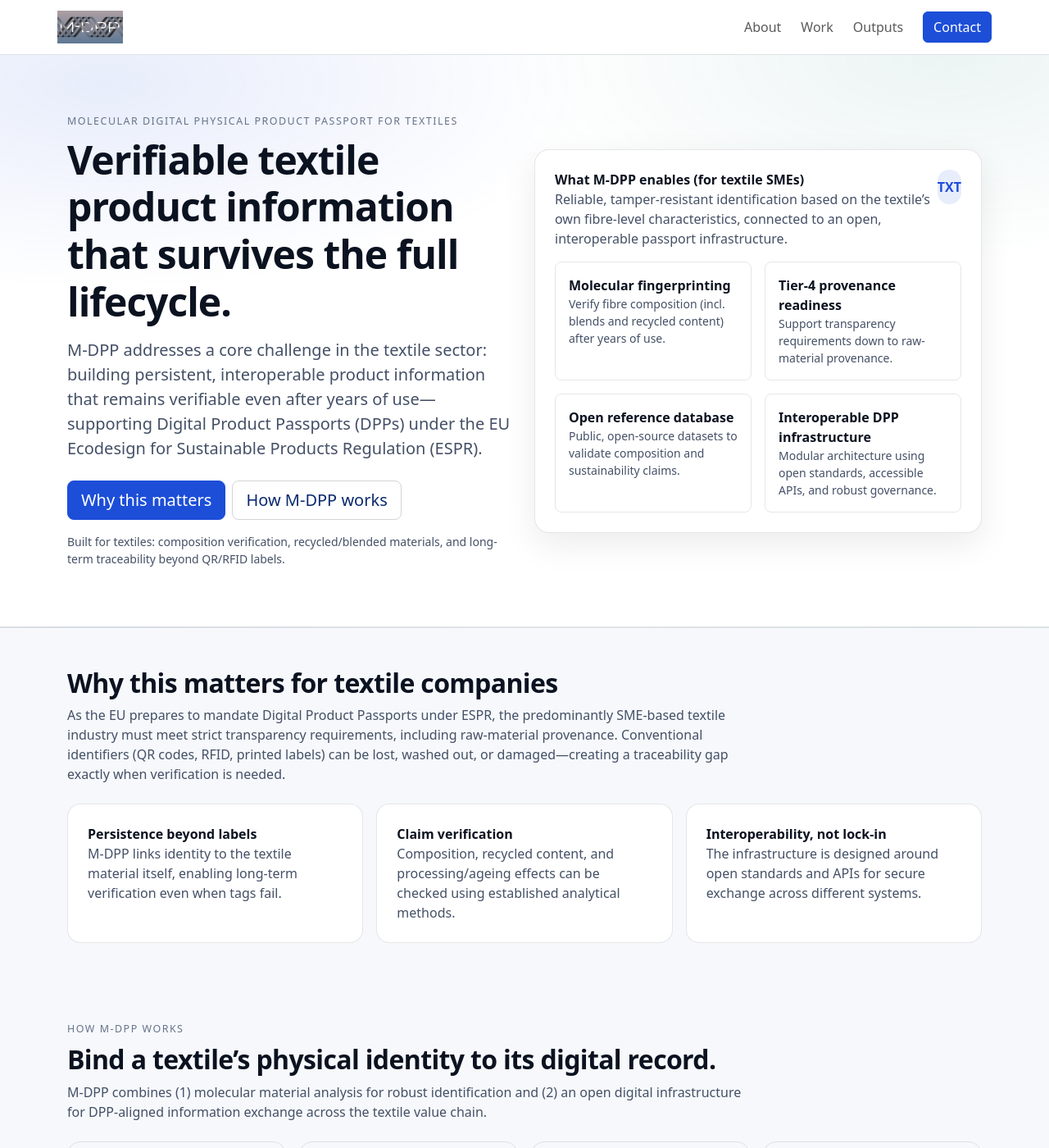
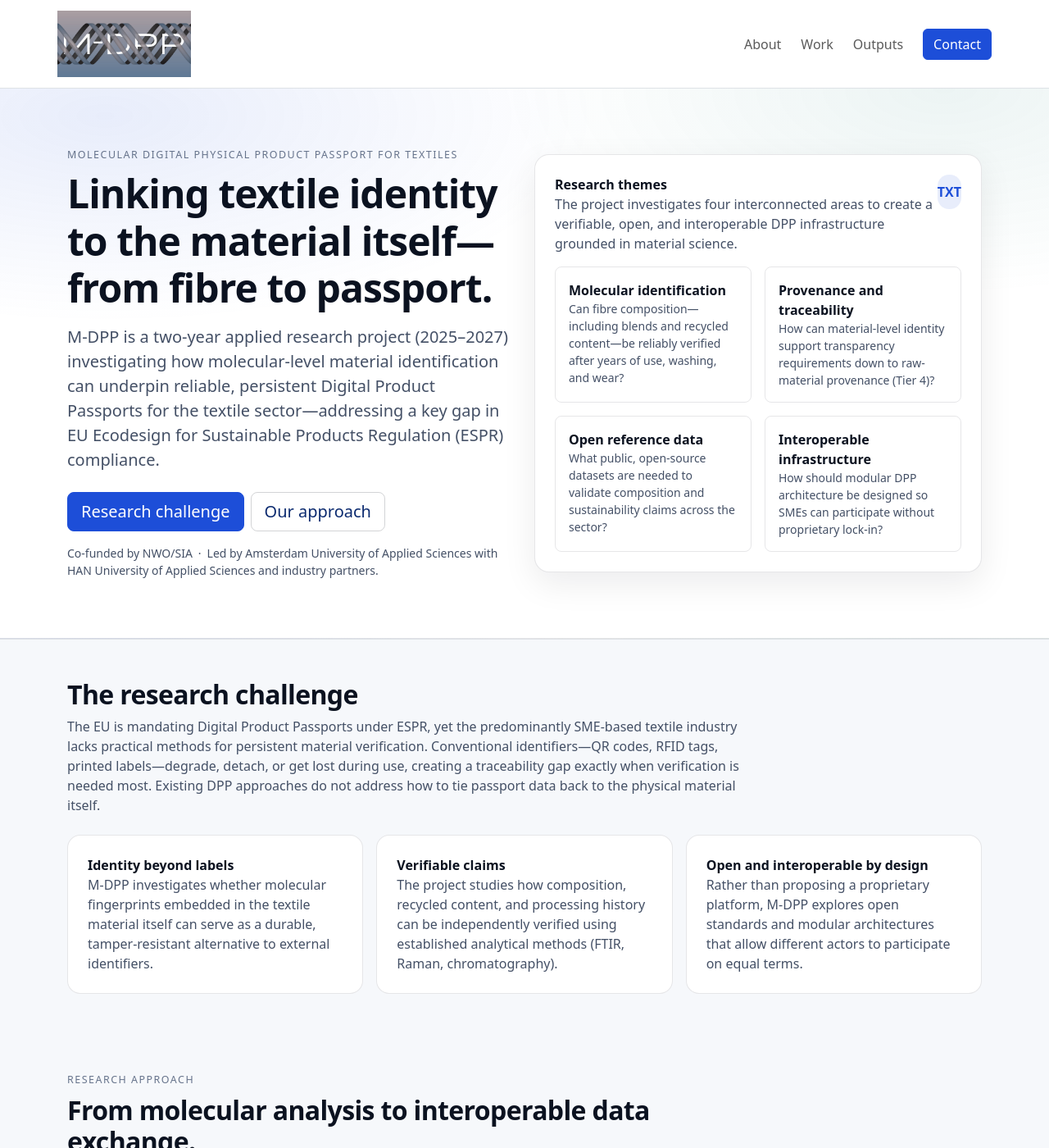
Before and after one commit to MDPP-ops/website, a Jekyll site: the page built from index.md, in a window 1280 px wide and 1400 px high. Shown: the whole window at 82% size. Built offline with Jekyll 4.4.1, drawn with Linux system fonts in a browser that asks for light colours; some of the changed text lies outside the part shown.

Commit message:
Resaerch

```diff
--- a/assets/css/site.css
+++ b/assets/css/site.css
@@ -32,14 +32,14 @@ body{
 
 /* Header logo */
 .header-logo{
-  height: 40px;
-  width: auto;
+  width: 20%;
+  min-width: 100px;
+  height: auto;
 }
 
-/* Footer */
+/* Footer consortium strip */
 .footer-consortium-img{
-  max-width: 100%;
-  width: 700px;
+  width: 80%;
   height: auto;
 }
 
--- a/index.md
+++ b/index.md
@@ -4,7 +4,7 @@ title: Home
 permalink: /
 ---
 
-<!-- HERO (TEXTILES EXPLICIT) -->
+<!-- HERO -->
 <section class="hero py-5">
   <div class="container py-4">
     <div class="row align-items-center g-4">
@@ -15,22 +15,24 @@ permalink: /
         </div>
 
         <h1 class="display-5 fw-bold mb-3">
-          Verifiable textile product information that survives the full lifecycle.
+          Linking textile identity to the material itself&mdash;from fibre to passport.
         </h1>
 
         <p class="lead mb-4">
-          M-DPP addresses a core challenge in the textile sector: building persistent, interoperable product
-          information that remains verifiable even after years of use—supporting Digital Product Passports (DPPs)
-          under the EU Ecodesign for Sustainable Products Regulation (ESPR).
+          M-DPP is a two-year applied research project (2025&ndash;2027) investigating how molecular-level
+          material identification can underpin reliable, persistent Digital Product Passports for the
+          textile sector&mdash;addressing a key gap in EU Ecodesign for Sustainable Products Regulation (ESPR)
+          compliance.
         </p>
 
         <div class="d-flex gap-2 flex-wrap">
-          <a href="#why" class="btn btn-primary btn-lg">Why this matters</a>
-          <a href="#how" class="btn btn-outline-secondary btn-lg">How M-DPP works</a>
+          <a href="#why" class="btn btn-primary btn-lg">Research challenge</a>
+          <a href="#how" class="btn btn-outline-secondary btn-lg">Our approach</a>
         </div>
 
         <div class="text-secondary small mt-3">
-          Built for textiles: composition verification, recycled/blended materials, and long-term traceability beyond QR/RFID labels.
+          Co-funded by NWO/SIA&ensp;&middot;&ensp;Led by Amsterdam University of Applied Sciences
+          with HAN University of Applied Sciences and industry partners.
         </div>
       </div>
 
@@ -38,10 +40,10 @@ permalink: /
         <div class="soft-card p-4">
           <div class="d-flex justify-content-between align-items-start mb-3">
             <div>
-              <div class="fw-semibold">What M-DPP enables (for textile SMEs)</div>
+              <div class="fw-semibold">Research themes</div>
               <div class="text-secondary">
-                Reliable, tamper-resistant identification based on the textile’s own fibre-level characteristics,
-                connected to an open, interoperable passport infrastructure.
+                The project investigates four interconnected areas to create a verifiable,
+                open, and interoperable DPP infrastructure grounded in material science.
               </div>
             </div>
             <div class="icon-badge">TXT</div>
@@ -50,36 +52,40 @@ permalink: /
           <div class="row g-3">
             <div class="col-12 col-md-6">
               <div class="p-3 border rounded-3 h-100">
-                <div class="fw-semibold">Molecular fingerprinting</div>
+                <div class="fw-semibold">Molecular identification</div>
                 <div class="text-secondary small">
-                  Verify fibre composition (incl. blends and recycled content) after years of use.
+                  Can fibre composition&mdash;including blends and recycled content&mdash;be reliably
+                  verified after years of use, washing, and wear?
                 </div>
               </div>
             </div>
 
             <div class="col-12 col-md-6">
               <div class="p-3 border rounded-3 h-100">
-                <div class="fw-semibold">Tier-4 provenance readiness</div>
+                <div class="fw-semibold">Provenance and traceability</div>
                 <div class="text-secondary small">
-                  Support transparency requirements down to raw-material provenance.
+                  How can material-level identity support transparency requirements
+                  down to raw-material provenance (Tier 4)?
                 </div>
               </div>
             </div>
 
             <div class="col-12 col-md-6">
               <div class="p-3 border rounded-3 h-100">
-                <div class="fw-semibold">Open reference database</div>
+                <div class="fw-semibold">Open reference data</div>
                 <div class="text-secondary small">
-                  Public, open-source datasets to validate composition and sustainability claims.
+                  What public, open-source datasets are needed to validate
+                  composition and sustainability claims across the sector?
                 </div>
               </div>
             </div>
 
             <div class="col-12 col-md-6">
               <div class="p-3 border rounded-3 h-100">
-                <div class="fw-semibold">Interoperable DPP infrastructure</div>
+                <div class="fw-semibold">Interoperable infrastructure</div>
                 <div class="text-secondary small">
-                  Modular architecture using open standards, accessible APIs, and robust governance.
+                  How should modular DPP architecture be designed so SMEs can
+                  participate without proprietary lock-in?
                 </div>
               </div>
             </div>
@@ -92,17 +98,19 @@ permalink: /
   </div>
 </section>
 
-<!-- WHY (ESPR + SME REALITY) -->
+<!-- WHY (RESEARCH GAP) -->
 <section id="why" class="py-5 bg-light border-top">
   <div class="container">
 
     <div class="row mb-4">
       <div class="col-lg-9">
-        <h2 class="fw-bold">Why this matters for textile companies</h2>
+        <h2 class="fw-bold">The research challenge</h2>
         <p class="text-secondary mb-0">
-          As the EU prepares to mandate Digital Product Passports under ESPR, the predominantly SME-based textile industry
-          must meet strict transparency requirements, including raw-material provenance. Conventional identifiers
-          (QR codes, RFID, printed labels) can be lost, washed out, or damaged—creating a traceability gap exactly when verification is needed.
+          The EU is mandating Digital Product Passports under ESPR, yet the predominantly SME-based textile
+          industry lacks practical methods for persistent material verification. Conventional identifiers&mdash;QR
+          codes, RFID tags, printed labels&mdash;degrade, detach, or get lost during use, creating a traceability
+          gap exactly when verification is needed most. Existing DPP approaches do not address how to tie
+          passport data back to the physical material itself.
         </p>
       </div>
     </div>
@@ -110,27 +118,30 @@ permalink: /
     <div class="row g-3">
       <div class="col-md-6 col-lg-4">
         <div class="bg-white border rounded-4 p-4 h-100">
-          <div class="fw-semibold">Persistence beyond labels</div>
+          <div class="fw-semibold">Identity beyond labels</div>
           <p class="text-secondary mb-0">
-            M-DPP links identity to the textile material itself, enabling long-term verification even when tags fail.
+            M-DPP investigates whether molecular fingerprints embedded in the textile material
+            itself can serve as a durable, tamper-resistant alternative to external identifiers.
           </p>
         </div>
       </div>
 
       <div class="col-md-6 col-lg-4">
         <div class="bg-white border rounded-4 p-4 h-100">
-          <div class="fw-semibold">Claim verification</div>
+          <div class="fw-semibold">Verifiable claims</div>
           <p class="text-secondary mb-0">
-            Composition, recycled content, and processing/ageing effects can be checked using established analytical methods.
+            The project studies how composition, recycled content, and processing history can be
+            independently verified using established analytical methods (FTIR, Raman, chromatography).
           </p>
         </div>
       </div>
 
       <div class="col-md-6 col-lg-4">
         <div class="bg-white border rounded-4 p-4 h-100">
-          <div class="fw-semibold">Interoperability, not lock-in</div>
+          <div class="fw-semibold">Open and interoperable by design</div>
           <p class="text-secondary mb-0">
-            The infrastructure is designed around open standards and APIs for secure exchange across different systems.
+            Rather than proposing a proprietary platform, M-DPP explores open standards and
+            modular architectures that allow different actors to participate on equal terms.
           </p>
         </div>
       </div>
@@ -139,17 +150,18 @@ permalink: /
   </div>
 </section>
 
-<!-- HOW IT WORKS -->
+<!-- RESEARCH APPROACH -->
 <section id="how" class="py-5">
   <div class="container">
 
     <div class="row mb-4">
       <div class="col-lg-9">
-        <div class="section-kicker mb-2">How M-DPP works</div>
-        <h2 class="fw-bold">Bind a textile’s physical identity to its digital record.</h2>
+        <div class="section-kicker mb-2">Research approach</div>
+        <h2 class="fw-bold">From molecular analysis to interoperable data exchange.</h2>
         <p class="text-secondary mb-0">
-          M-DPP combines (1) molecular material analysis for robust identification and (2) an open digital infrastructure
-          for DPP-aligned information exchange across the textile value chain.
+          The project follows a design-science methodology, combining material science with information
+          systems research. Knowledge is generated by building, testing, and evaluating working prototypes
+          in realistic contexts with real companies.
         </p>
       </div>
     </div>
@@ -157,20 +169,22 @@ permalink: /
     <div class="row g-3">
       <div class="col-md-6 col-lg-3">
         <div class="border rounded-4 p-4 h-100">
-          <div class="fw-semibold">1. Measure</div>
+          <div class="fw-semibold">1. Characterise</div>
           <div class="text-secondary">
-            Generate a molecular “fingerprint” using established methods such as FTIR, Raman spectroscopy,
-            chromatography, and model-assisted image analysis.
+            Develop and refine molecular fingerprinting methods (FTIR, Raman spectroscopy,
+            chromatography, model-assisted image analysis) to identify fibre composition in
+            textiles&mdash;including blends, recycled content, and aged materials.
           </div>
         </div>
       </div>
 
       <div class="col-md-6 col-lg-3">
         <div class="border rounded-4 p-4 h-100">
-          <div class="fw-semibold">2. Verify</div>
+          <div class="fw-semibold">2. Validate</div>
           <div class="text-secondary">
-            Validate fibre composition (natural fibres, recycled and blended materials), detect recycled content,
-            and assess processing or ageing effects over time.
+            Test whether molecular signatures remain reliable after real-world use:
+            washing, wearing, ageing, and processing. Assess the limits and confidence
+            levels of each analytical method.
           </div>
         </div>
       </div>
@@ -179,18 +193,20 @@ permalink: /
         <div class="border rounded-4 p-4 h-100">
           <div class="fw-semibold">3. Publish</div>
           <div class="text-secondary">
-            Feed datasets into a publicly accessible open-source reference database, supporting validation of claims
-            and alignment with EU textiles strategy and related frameworks.
+            Build an open-source reference database of textile molecular profiles,
+            enabling independent validation of composition and sustainability claims
+            across the sector.
           </div>
         </div>
       </div>
 
       <div class="col-md-6 col-lg-3">
         <div class="border rounded-4 p-4 h-100">
-          <div class="fw-semibold">4. Exchange</div>
+          <div class="fw-semibold">4. Integrate</div>
           <div class="text-secondary">
-            Use a modular, ESPR-aligned architecture based on open standards, accessible APIs, and data governance—
-            designed to integrate with future European data spaces and automate essential reporting tasks (e.g., EPR).
+            Design and prototype a modular, ESPR-aligned DPP architecture using open standards
+            and accessible APIs&mdash;exploring how it can connect to European data spaces
+            and support reporting obligations (e.g., EPR).
           </div>
         </div>
       </div>
@@ -199,18 +215,19 @@ permalink: /
   </div>
 </section>
 
-<!-- VALIDATION + CO-DESIGN -->
+<!-- RESEARCH DESIGN -->
 <section class="py-5 bg-white border-top border-bottom">
   <div class="container">
 
     <div class="row mb-4">
       <div class="col-lg-9">
-        <div class="section-kicker mb-2">Validation in practice</div>
-        <h2 class="fw-bold">Designed with industry, tested in real settings.</h2>
+        <div class="section-kicker mb-2">Research design</div>
+        <h2 class="fw-bold">Co-designed with industry, validated in living labs.</h2>
         <p class="text-secondary mb-0">
-          M-DPP is validated with Dutch fashion and interior textile partners, including byBorre, and expanded with Knitwear Lab
-          and New Order of Fashion (NOoF). A citizen-science component studies how people interact with DPP information in everyday contexts,
-          including digital literacy, trust, and behavioural aspects.
+          M-DPP follows a participatory approach: prototypes are developed and tested together with
+          Dutch textile partners including byBorre, Knitwear Lab, and New Order of Fashion (NOoF).
+          A citizen-science component investigates how people interact with DPP information in everyday
+          contexts&mdash;examining digital literacy, trust, and behavioural factors.
         </p>
       </div>
     </div>
@@ -218,30 +235,32 @@ permalink: /
     <div class="row g-3">
       <div class="col-md-6 col-lg-4">
         <div class="soft-card p-4 h-100">
-          <div class="fw-semibold">Co-design + Living Labs</div>
+          <div class="fw-semibold">Living labs and co-design</div>
           <div class="text-secondary mt-2">
-            Iterative co-design through Industry Living Labs and sector consultations to ensure the system fits producers,
-            recyclers, policymakers, and end-users.
+            Iterative development through Industry Living Labs and sector consultations,
+            involving producers, recyclers, policymakers, and end-users in the design process.
           </div>
         </div>
       </div>
 
       <div class="col-md-6 col-lg-4">
         <div class="soft-card p-4 h-100">
-          <div class="fw-semibold">Multi-stakeholder consortium</div>
+          <div class="fw-semibold">Consortium</div>
           <div class="text-secondary mt-2">
-            Led by Amsterdam University of Applied Sciences (Fashion Research & Technology and Responsible IT),
-            with HAN University of Applied Sciences (Biobased Innovations) and partners including Candour.Digital and DCTV.
+            Led by Amsterdam University of Applied Sciences (Fashion Research &amp; Technology
+            and Responsible IT), with HAN University of Applied Sciences (Biobased Innovations)
+            and partners including Candour.Digital and DCTV.
           </div>
         </div>
       </div>
 
       <div class="col-md-6 col-lg-4">
         <div class="soft-card p-4 h-100">
-          <div class="fw-semibold">Impact focus</div>
+          <div class="fw-semibold">Expected contributions</div>
           <div class="text-secondary mt-2">
-            Robust defence against greenwashing, stronger circular business models and next-generation recycling,
-            and an open foundation for DPP applications in textiles and textile-dependent sectors.
+            Evidence-based methods to counter greenwashing, new knowledge on molecular
+            identification for circular textiles, and an open foundation for DPP
+            infrastructure accessible to SMEs.
           </div>
         </div>
       </div>
@@ -255,14 +274,15 @@ permalink: /
   <div class="container">
     <div class="row align-items-center g-3">
       <div class="col-lg-8">
-        <h2 class="fw-bold mb-2">Are you a textile SME preparing for DPP requirements?</h2>
+        <h2 class="fw-bold mb-2">Interested in collaborating?</h2>
         <p class="text-secondary mb-0">
-          We can help you understand what evidence is needed, how material verification can work in practice,
-          and how to structure information for interoperable DPP systems.
+          We welcome research partners, industry collaborators, and policymakers who want to
+          contribute to or follow the project. Whether you are a textile SME, a research group,
+          or a standards body&mdash;we would like to hear from you.
         </p>
       </div>
       <div class="col-lg-4 text-lg-end">
-        <a href="{{ '/contact' | relative_url }}" class="btn btn-primary btn-lg">Contact</a>
+        <a href="{{ '/contact' | relative_url }}" class="btn btn-primary btn-lg">Get in touch</a>
       </div>
     </div>
   </div>
--- a/work.md
+++ b/work.md
@@ -4,10 +4,30 @@ title: Work
 permalink: /work/
 ---
 
-# Work
+# Work packages
 
-## Workstreams
-1. Requirements and stakeholder alignment
-2. Data model and identifiers (materials → components → product)
-3. Technical architecture (capture, storage, exchange)
-4. Pilots and evaluation (what breaks, what scales)
+M-DPP is organised into four interconnected work packages that run across the project's two-year timeline (2025–2027).
+
+---
+
+## WP 1 — Requirements and stakeholder alignment
+
+Map the regulatory, technical, and organisational requirements for molecular-level DPPs in the textile sector. This work package brings together SMEs, recyclers, policymakers, and standards bodies to establish shared definitions, use cases, and success criteria that guide the rest of the project.
+
+---
+
+## WP 2 — Data model and identifiers
+
+Develop a data model that links material identity at the molecular level to components and finished products. This includes defining how molecular fingerprints, composition data, and provenance information are structured, stored, and referenced within a DPP-compatible framework.
+
+---
+
+## WP 3 — Technical architecture
+
+Design and prototype the infrastructure for capturing molecular data, storing it in an open reference database, and exchanging it across the value chain. The architecture is built on open standards and accessible APIs, with the aim of interoperating with emerging European data spaces and reporting systems (e.g., EPR).
+
+---
+
+## WP 4 — Pilots and evaluation
+
+Test the developed methods and infrastructure in real-world settings with Dutch textile partners. Industry Living Labs with byBorre, Knitwear Lab, and New Order of Fashion (NOoF) evaluate what works, what breaks, and what scales. A citizen-science component investigates how end-users interact with DPP information, including aspects of digital literacy, trust, and behaviour.
```
Also changed, not shown: about.md (+14 -21 lines).
